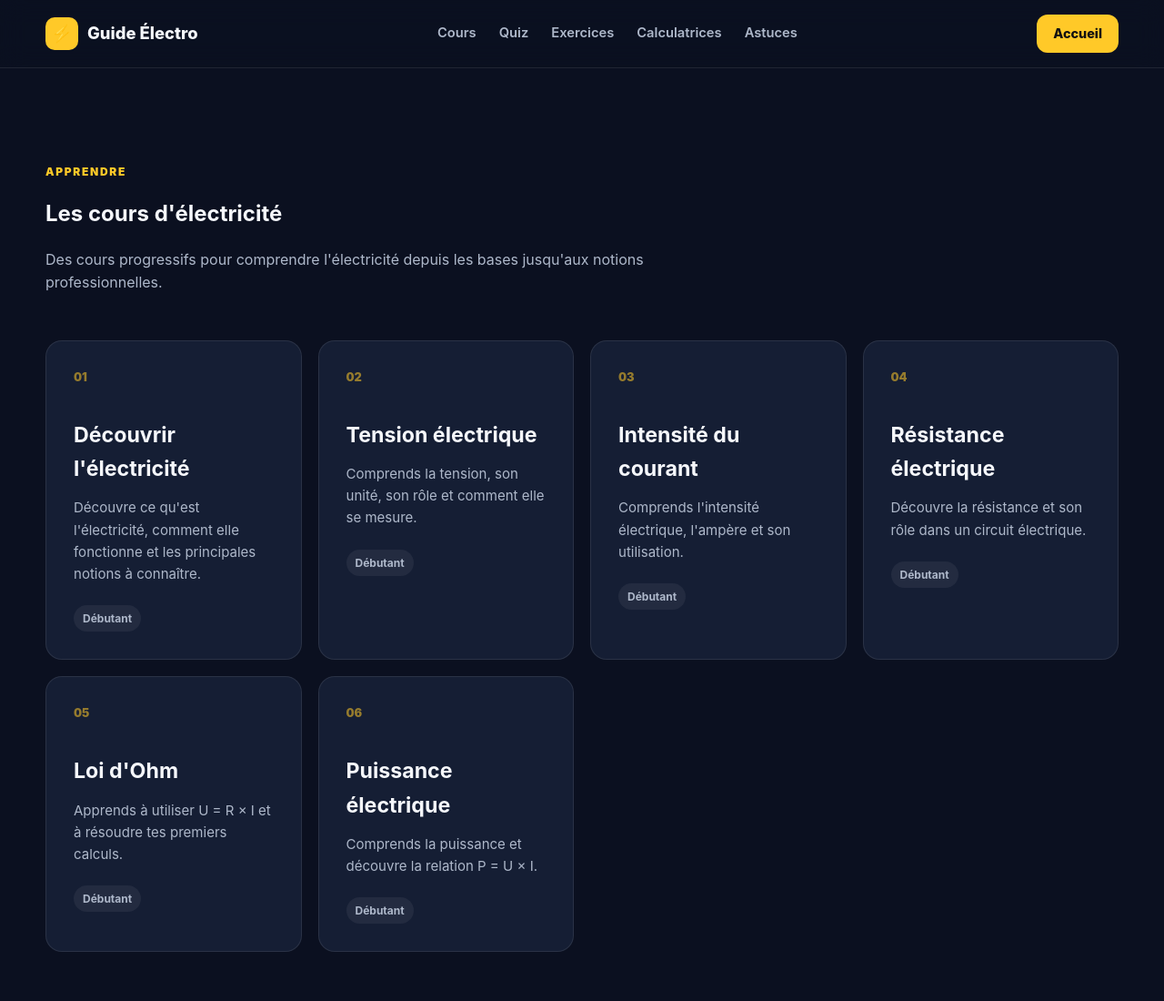
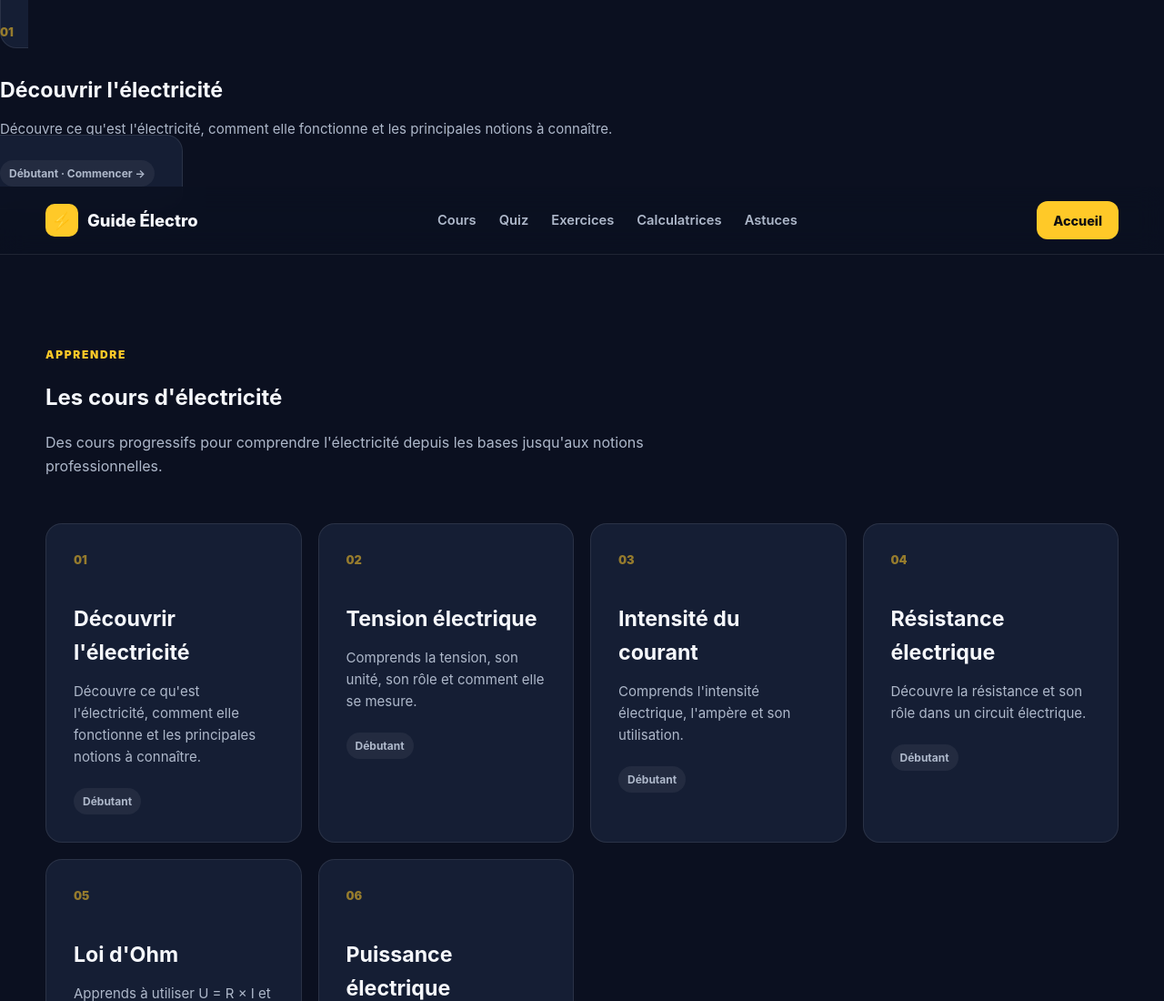
Before and after one commit to Math18489756/guide-electro, a plain HTML site: page pages /cours.html in a window 1280 px wide. Shown: the top 1100 px of the page at 91% size. Drawn offline with Linux system fonts and the light colour scheme.

Commit message:
Update cours.html

```diff
--- a/pages /cours.html
+++ b/pages /cours.html
@@ -1,4 +1,24 @@
-<!DOCTYPE html>
+<a href="../courses/decouvrir-electricite.html" class="level-card course-link">
+
+    <span class="level-number">
+        01
+    </span>
+
+    <h3>
+        Découvrir l'électricité
+    </h3>
+
+    <p>
+        Découvre ce qu'est l'électricité,
+        comment elle fonctionne et les
+        principales notions à connaître.
+    </p>
+
+    <span class="level-tag">
+        Débutant · Commencer →
+    </span>
+
+</a>
 <html lang="fr">
 
 <head>
```
